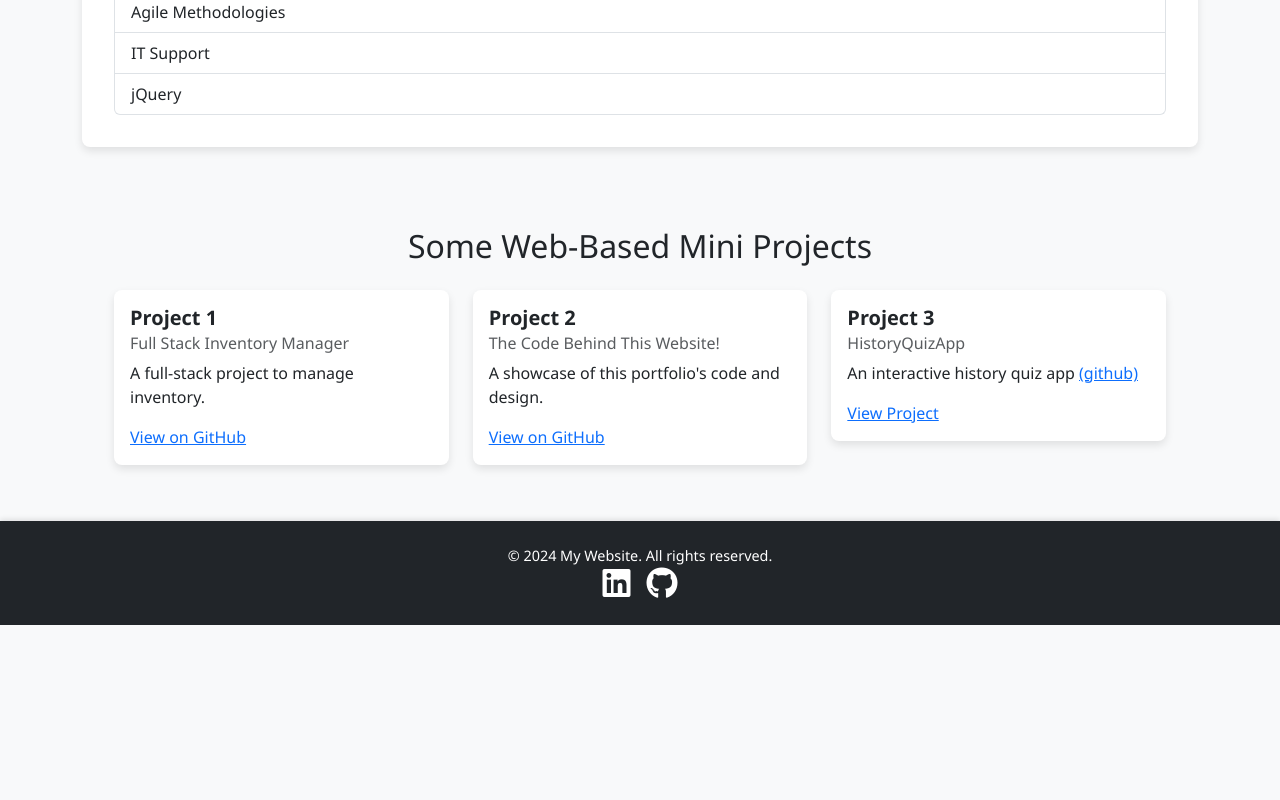
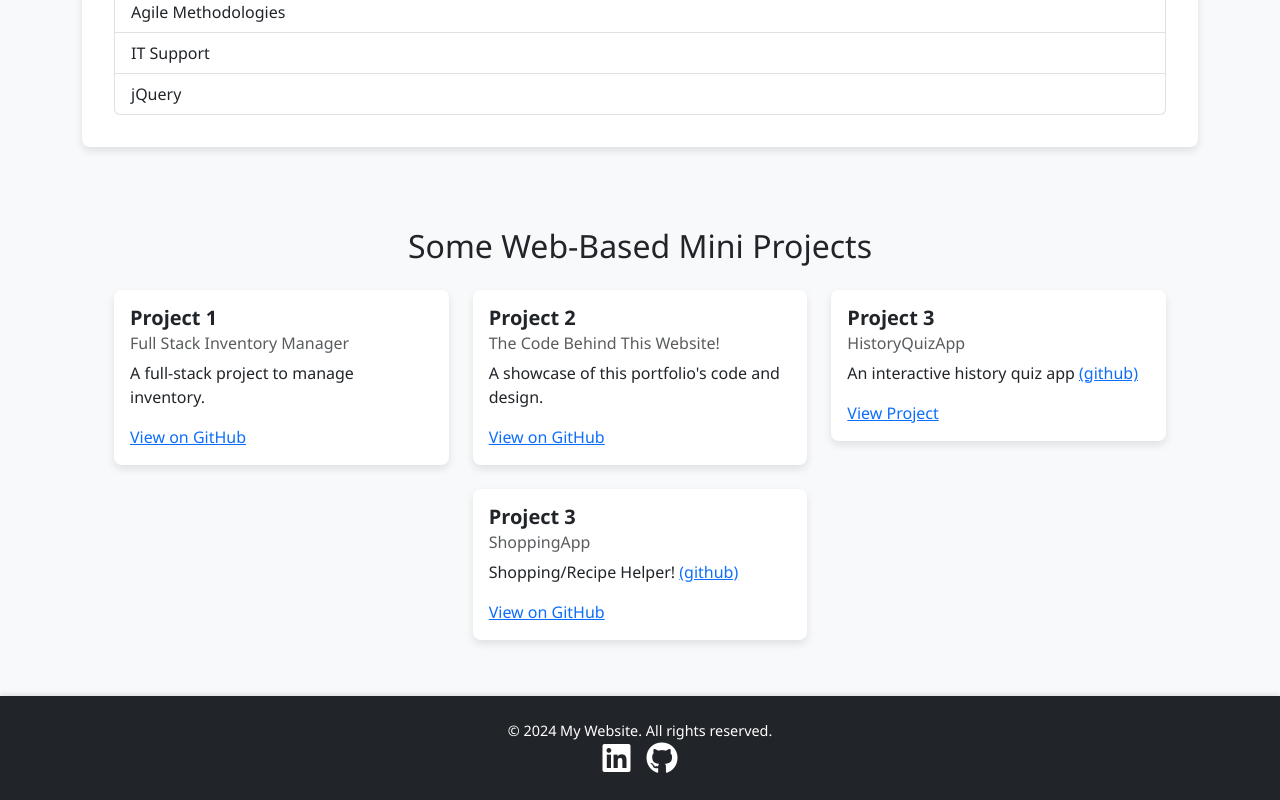
Before and after one commit to J3NKO/Personal-Website, a website: page index.html in a window 1280 px wide. Shown: the part 1778-2578 px from the top of the page. Before the commit the page ends 2403 px from the top, so only its background shows below. Drawn offline with nearby package versions, Linux system fonts and the light colour scheme.

Commit message:
Added Another Project Card

```diff
--- a/index.html
+++ b/index.html
@@ -132,6 +132,16 @@
                         </div>
                     </div>
                 </div>
+                <div class="col-md-6 col-lg-4 mb-4">
+                    <div class="card">
+                        <div class="card-body">
+                            <h5 class="card-title">Project 3</h5>
+                            <h6 class="card-subtitle mb-2 text-muted">ShoppingApp</h6>
+                            <p class="card-text">Shopping/Recipe Helper! <a href="https://github.com/J3NKO/HistoryQuizApp" target="_blank">(github)</a></p>
+                            <a href="https://j3nko.github.io/ShoppingApp/" class="card-link" target="_blank">View on GitHub</a>
+                        </div>
+                    </div>
+                </div>
             </div>
         </section>
     </main>
```
